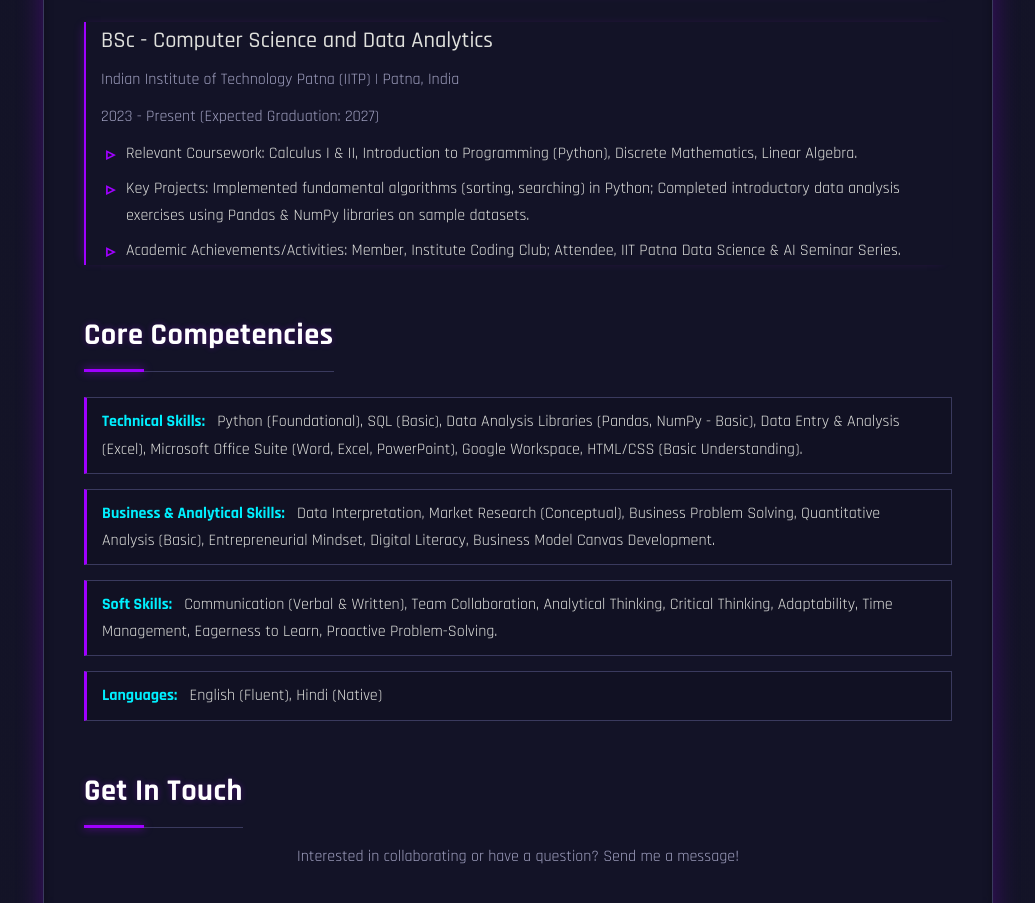
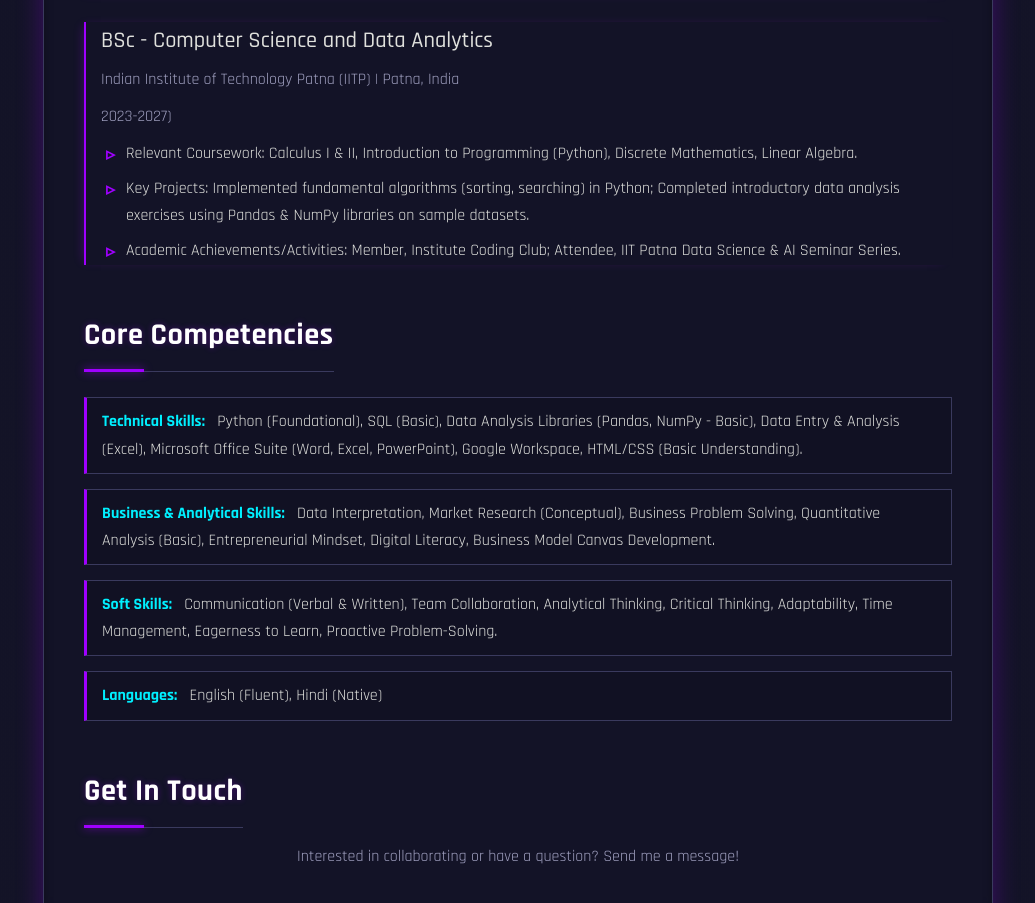
Before and after one commit to Chip-cell/chip-cell.github.io, a plain HTML site: page index.html in a window 1280 px wide. Shown: the part 1063-1966 px from the top of the page, without its empty margins (122-1157 px from the left). Drawn offline with Linux system fonts and the light colour scheme.

Commit message:
Update index.html

```diff
--- a/index.html
+++ b/index.html
@@ -53,7 +53,7 @@
                 <div class="education-entry">
                     <h3>BSc - Computer Science and Data Analytics</h3>
                     <p class="institution">Indian Institute of Technology Patna (IITP) | Patna, India</p>
-                    <p class="dates">2023 - Present (Expected Graduation: 2027)</p>
+                    <p class="dates">2023-2027)</p>
                      <ul>
                         <li>Relevant Coursework: Calculus I & II, Introduction to Programming (Python), Discrete Mathematics, Linear Algebra.</li>
                         <li>Key Projects: Implemented fundamental algorithms (sorting, searching) in Python; Completed introductory data analysis exercises using Pandas & NumPy libraries on sample datasets.</li>
```
